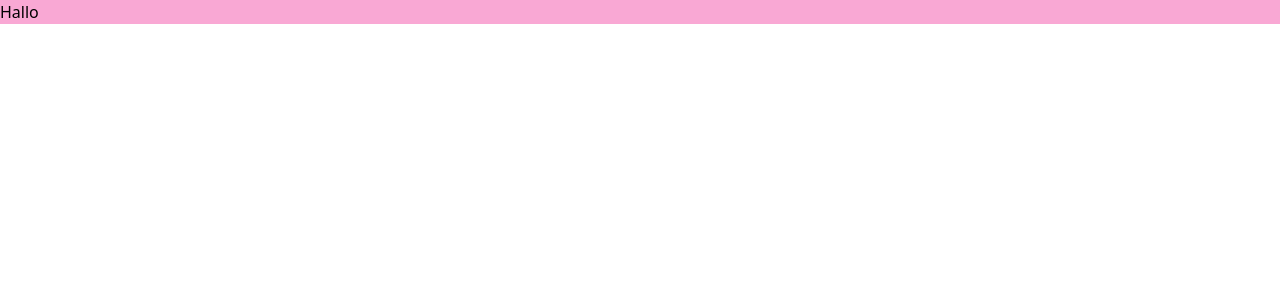
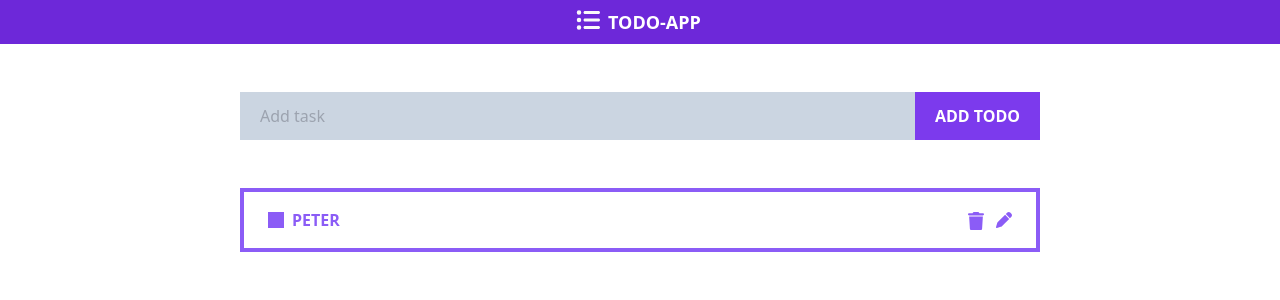
Before and after one commit to TomyJusuf/TODO-APP-and-DB, a React (Vite) app: page / in a window 1280 px wide. Shown: the top 300 px of the page. Built offline with nearby package versions, Linux system fonts and the light colour scheme.

Commit message:
Create design for BodyTable

```diff
--- a/src/App.tsx
+++ b/src/App.tsx
@@ -1,14 +1,14 @@
-import { useState } from 'react';
-import reactLogo from './assets/react.svg';
-import viteLogo from '/vite.svg';
+import AddBarPanel from './components/AddBarPanel';
+import BodyTodoTable from './components/BodyTodoTable';
+import NavbarPanel from './components/NavbarPanel';
 import './index.css';
 
 function App() {
-  const [count, setCount] = useState(0);
-
   return (
     <>
-      <h1 className="bg-pink-300">Hallo</h1>
+      <NavbarPanel />
+      <AddBarPanel />
+      <BodyTodoTable />
     </>
   );
 }
--- a/src/components/AddBarPanel.tsx
+++ b/src/components/AddBarPanel.tsx
@@ -1,7 +1,7 @@
 export default function AddBarPanel() {
   return (
-    <div className=" container mx-auto w-[800px] mt-12">
-      <div className="input_table   flex justify-center ">
+    <div className="container mx-auto w-[810px] mt-12">
+      <div className="input_table flex justify-center ">
         <input
           type="text"
           name=""
--- /dev/null
+++ b/src/components/BodyTodoTable.tsx
@@ -0,0 +1,35 @@
+export default function BodyTodoTable() {
+  return (
+    <div className="container mx-auto w-[800px] mt-12">
+      <div className="task_table w-full  border-4 border-violet-500 flex justify-between px-6 py-4 my-2">
+        <div className="task_table_inputs flex justify-start items-center ">
+          <div className="cube w-4 h-4 bg-violet-500 mr-2"></div>
+          <h1 className="uppercase text-violet-500 font-bold">peter</h1>
+        </div>
+        {/* ICONS */}
+        <div className="task_table_inputs flex justify-start items-center gap-x-3">
+          {/* THE TRASH ICON */}
+          <div className="w-4 h-4 ">
+            <svg
+              xmlns="http://www.w3.org/2000/svg"
+              viewBox="0 0 448 512"
+              fill=" rgb(139 92 246)"
+            >
+              <path d="M135.2 17.7L128 32H32C14.3 32 0 46.3 0 64S14.3 96 32 96H416c17.7 0 32-14.3 32-32s-14.3-32-32-32H320l-7.2-14.3C307.4 6.8 296.3 0 284.2 0H163.8c-12.1 0-23.2 6.8-28.6 17.7zM416 128H32L53.2 467c1.6 25.3 22.6 45 47.9 45H346.9c25.3 0 46.3-19.7 47.9-45L416 128z" />
+            </svg>
+          </div>
+          {/* THE PEN ICON */}
+          <div className="w-4 h-4 ">
+            <svg
+              xmlns="http://www.w3.org/2000/svg"
+              viewBox="0 0 512 512"
+              fill=" rgb(139 92 246)"
+            >
+              <path d="M362.7 19.3L314.3 67.7 444.3 197.7l48.4-48.4c25-25 25-65.5 0-90.5L453.3 19.3c-25-25-65.5-25-90.5 0zm-71 71L58.6 323.5c-10.4 10.4-18 23.3-22.2 37.4L1 481.2C-1.5 489.7 .8 498.8 7 505s15.3 8.5 23.7 6.1l120.3-35.4c14.1-4.2 27-11.8 37.4-22.2L421.7 220.3 291.7 90.3z" />
+            </svg>
+          </div>
+        </div>
+      </div>
+    </div>
+  );
+}
```
